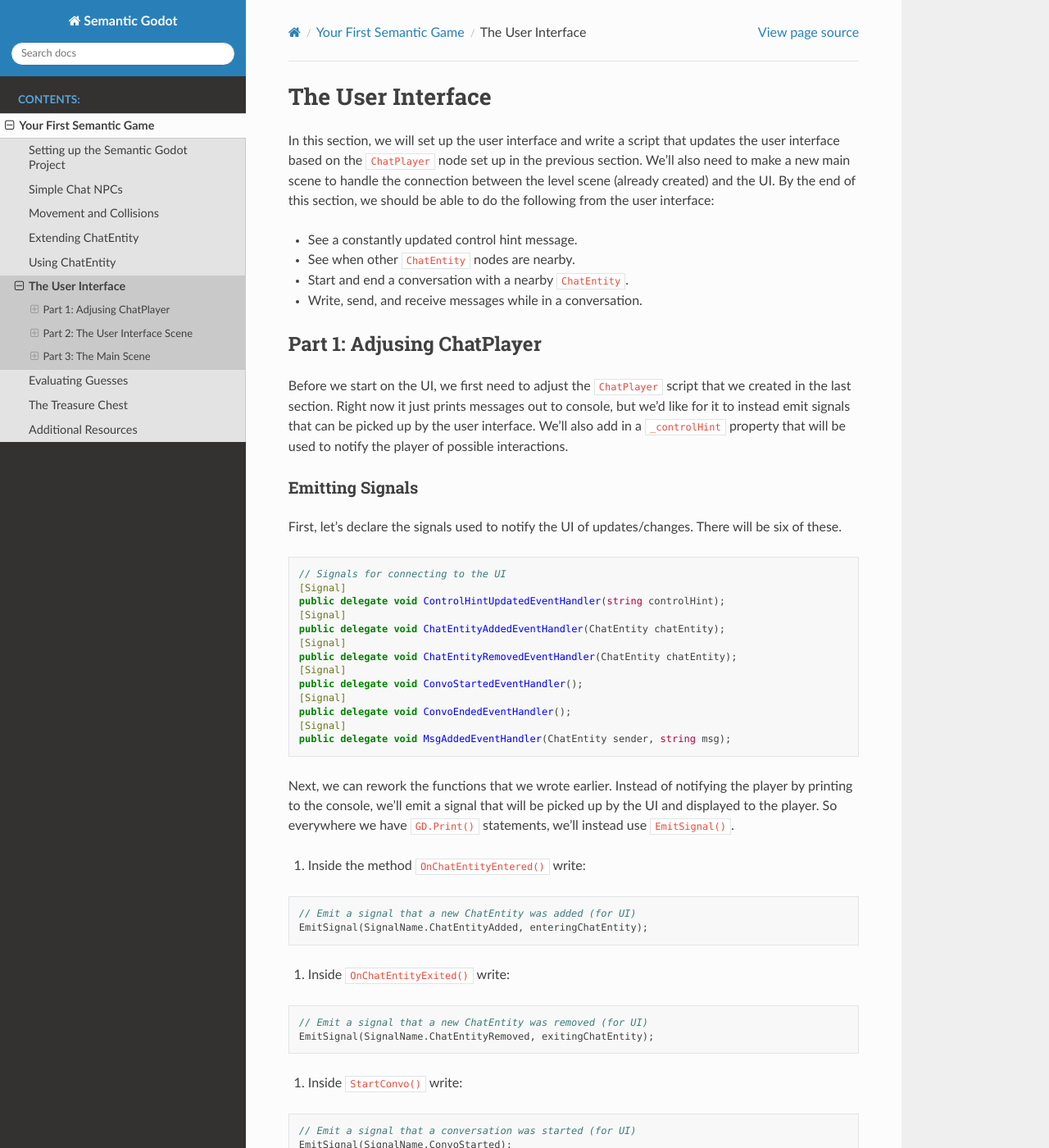
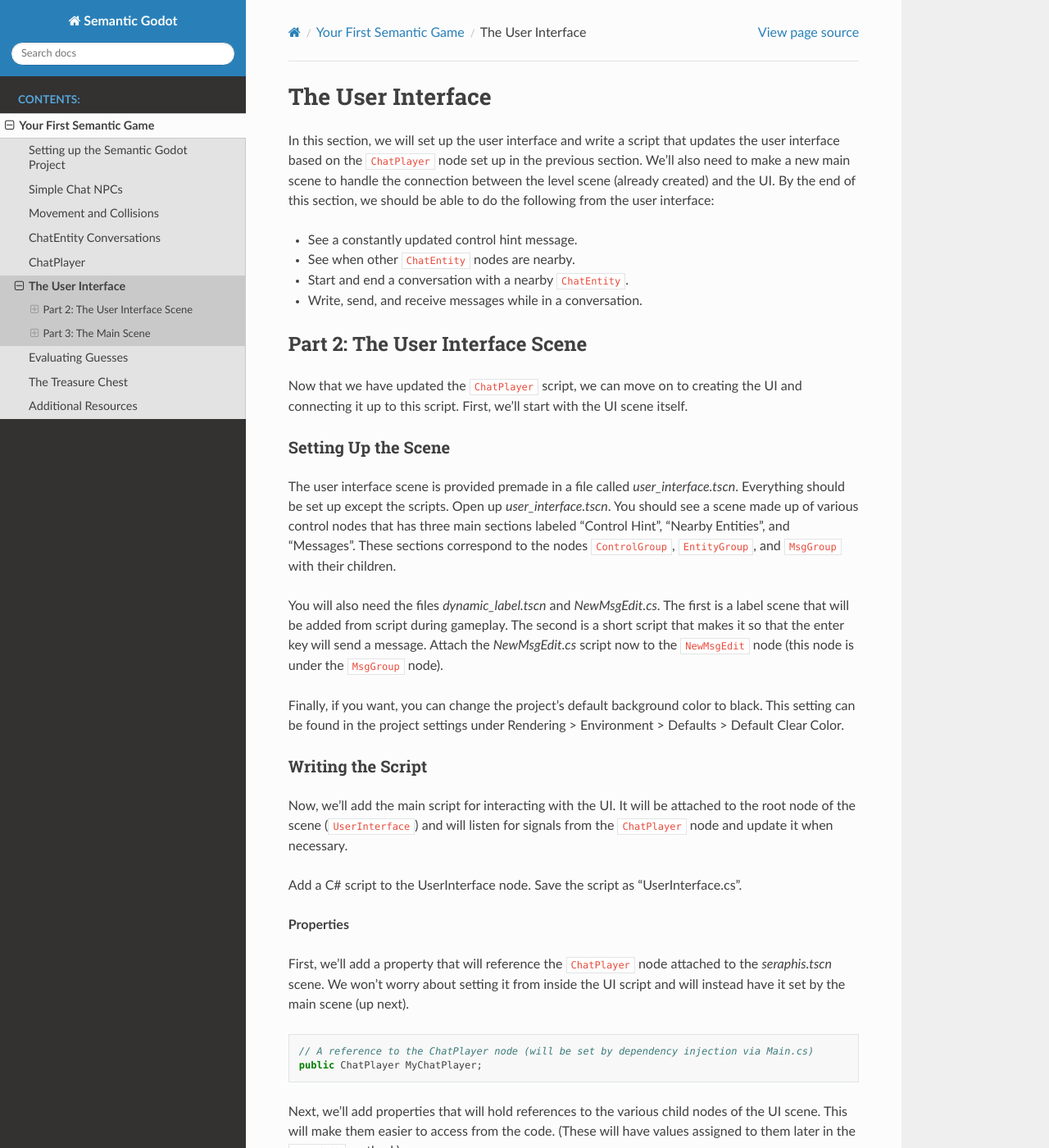
Before and after one commit to RaiderSoft/semantic-godot, a Sphinx documentation site: the page built from docs/first_semantic_game/06.user_interface.rst, in a window 1280 px wide and 1400 px high. Shown: the whole window at 82% size. Built offline with Sphinx 7.4.7 and the Read the Docs theme 2.0.0, drawn with Linux system fonts in a browser that asks for light colours; some of the changed text lies outside the part shown.

Commit message:
restructure

```diff
--- a/docs/first_semantic_game/04.a_creating_chatEntity.rst
+++ b/docs/first_semantic_game/04.chatentity_conversations.rst
@@ -1,5 +1,5 @@
-Extending ChatEntity
-====================
+ChatEntity Conversations
+========================
 
 Nearby ChatEntities
 --------------------
--- a/docs/first_semantic_game/05.user_interface.rst
+++ b/docs/first_semantic_game/06.user_interface.rst
@@ -10,124 +10,6 @@
 * See when other ``ChatEntity`` nodes are nearby.
 * Start and end a conversation with a nearby ``ChatEntity``.
 * Write, send, and receive messages while in a conversation.
-
-Part 1: Adjusing ChatPlayer
----------------------------
-
-Before we start on the UI, we first need to adjust the ``ChatPlayer`` script that we created in the
-last section. Right now it just prints messages out to console, but we'd like for it to instead
-emit signals that can be picked up by the user interface. We'll also add in a ``_controlHint``
-property that will be used to notify the player of possible interactions.
-
-Emitting Signals
-^^^^^^^^^^^^^^^^
-
-First, let's declare the signals used to notify the UI of updates/changes. There will be six of
-these.
-
-.. code-block:: csharp
-
-    // Signals for connecting to the UI
-    [Signal]
-    public delegate void ControlHintUpdatedEventHandler(string controlHint);
-    [Signal]
-    public delegate void ChatEntityAddedEventHandler(ChatEntity chatEntity);
-    [Signal]
-    public delegate void ChatEntityRemovedEventHandler(ChatEntity chatEntity);
-    [Signal]
-    public delegate void ConvoStartedEventHandler();
-    [Signal]
-    public delegate void ConvoEndedEventHandler();
-    [Signal]
-    public delegate void MsgAddedEventHandler(ChatEntity sender, string msg);
-
-Next, we can rework the functions that we wrote earlier. Instead of notifying the player by
-printing to the console, we'll emit a signal that will be picked up by the UI and displayed to the
-player. So everywhere we have ``GD.Print()`` statements, we'll instead use ``EmitSignal()``.
-
-1. Inside the method ``OnChatEntityEntered()`` write:
-
-.. code-block:: csharp
-
-    // Emit a signal that a new ChatEntity was added (for UI)
-    EmitSignal(SignalName.ChatEntityAdded, enteringChatEntity);
-
-1. Inside ``OnChatEntityExited()`` write:
-
-.. code-block:: csharp
-
-    // Emit a signal that a new ChatEntity was removed (for UI)
-    EmitSignal(SignalName.ChatEntityRemoved, exitingChatEntity);
-
-1. Inside ``StartConvo()`` write:
-
-.. code-block:: csharp
-
-        // Emit a signal that a conversation was started (for UI)
-        EmitSignal(SignalName.ConvoStarted);
-
-1. Inside ``EndConvo()`` write:
-
-.. code-block:: csharp
-
-        // Emit a signal that a conversation was ended (for UI)
-        EmitSignal(SignalName.ConvoEnded);
-
-1. Inside ``SendMsg()`` write:
-
-.. code-block:: csharp
-
-        // Emit a signal that there is a new message (for UI)
-        EmitSignal(SignalName.MsgAdded, this, msg);
-
-1. And inside ``ReceiveMsg()`` write:
-
-.. code-block:: csharp
-
-        // Emit a signal that there is a new message (for UI)
-        EmitSignal(SignalName.MsgAdded, _inConvoWith, msg);
-
-Control Hints
-^^^^^^^^^^^^^
-
-Next, we can add in the ``_controlHint`` property. The ``ChatPlayer`` node will use this to keep
-track of the current text that should be displayed to the player as a hint about what controls can
-be used at the moment.
-
-.. code-block:: csharp
-
-    // The current control hint
-    private string _controlHint;
-
-Finally, we'll set the ``_Process()`` method to update the ``_controlHint`` property every tick. If
-the _controlHint does end up being changed on a certain tick, then we'll emit the
-``ControlHintUpdated`` signal for the UI to pick up. (We declared this signal above when we
-declared all the other signals.)
-
-.. code-block:: csharp
-
-    // Called every tick
-    public override void _Process(double delta)
-    {
-        // Get the current control hint
-        string newControlHint = "Use the arrow keys to move";
-        if (InConvo())
-        {
-            newControlHint = "Press ESC to end the conversation";
-        }
-        else
-        {
-            ChatEntity nearestChatEntity = NearestChatEntity();
-            if (nearestChatEntity != null)
-                newControlHint = "Press SHIFT to talk with " + nearestChatEntity.ChatName;
-        }
-        // If the control hint has changed, update it and emit a signal
-        if (newControlHint != _controlHint)
-        {
-            _controlHint = newControlHint;
-            EmitSignal(SignalName.ControlHintUpdated, _controlHint);
-        }
-    }
 
 Part 2: The User Interface Scene
 --------------------------------
--- a/docs/first_semantic_game/index.rst
+++ b/docs/first_semantic_game/index.rst
@@ -142,9 +142,9 @@
    01.project_setup
    02.simple_chat_npcs
    03.movement_and_collisions
-   04.a_creating_chatEntity
-   04.b_using_chatEntity
-   05.user_interface
-   06.evaluating_guesses
-   07.treasure_chest
-   08.additional_resources
+   04.chatentity_conversations
+   05.the_player
+   06.user_interface
+   07.evaluating_guesses
+   08.treasure_chest
+   09.additional_resources
```
Also changed, not shown: docs/first_semantic_game/04.b_using_chatEntity.rst (deleted, +0 -52 lines), docs/first_semantic_game/05.the_player.rst (added, +191 -0 lines), docs/first_semantic_game/07.evaluating_guesses.rst (renamed from docs/first_semantic_game/06.evaluating_guesses.rst), docs/first_semantic_game/08.treasure_chest.rst (renamed from docs/first_semantic_game/07.treasure_chest.rst), docs/first_semantic_game/09.additional_resources.rst (renamed from docs/first_semantic_game/08.additional_resources.rst).
